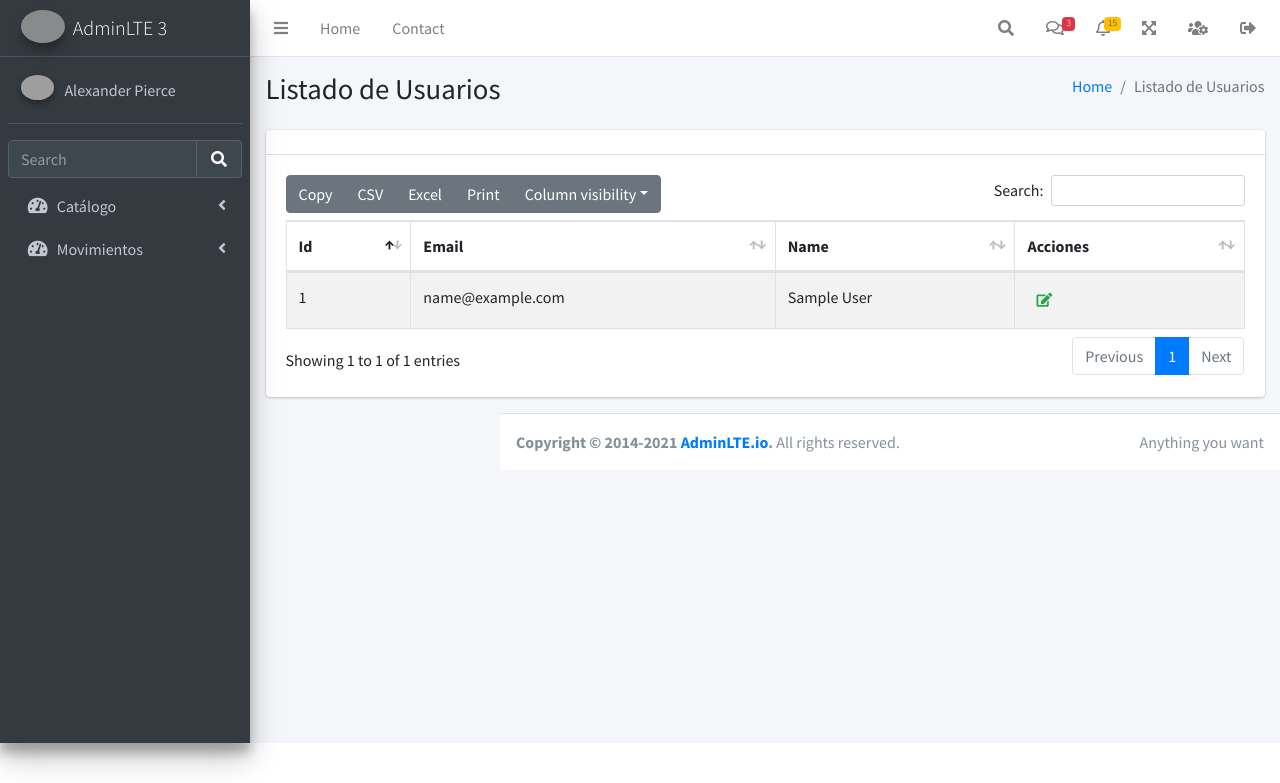
After one commit to henryDAW2022/Proyecto_Django, a Django app: page /users-lists in a window 1280 px wide. The commit adds this page. Shown: the top 783 px of the page. Run offline with Django 3.2, Linux system fonts and the light colour scheme; the visitor is signed in with stand-in values (Sample User, id 1); data comes from the database, SQL or seed files in the repository; some libraries are stand-ins or nearby versions; grey boxes are pictures that could not be loaded.

Commit message:
vista usuarios, config datatables

```diff
--- /dev/null
+++ b/bases/templates/bases/users_list.html
@@ -0,0 +1,68 @@
+{% extends 'base/index.html' %}
+
+
+{% block content_wrapper %}
+<!-- Bloque de titulo del bloque contenido -->
+
+<div class="content-header">
+    <div class="container-fluid">
+        <div class="row mb-2">
+            <div class="col-sm-6">
+                <h1 class="m-0">Listado de Usuarios</h1>
+            </div> <!-- /.col -->
+            <div class="col-sm-6">
+                <ol class="breadcrumb float-sm-right">
+                    <li class="breadcrumb-item"><a href="/">Home</a></li>
+                    <li class="breadcrumb-item active">Listado de Usuarios</li>
+                </ol>
+            </div> <!-- /.col -->
+        </div> <!-- /.row -->
+    </div> <!-- /.container-fluid -->
+</div>
+
+{% endblock content_wrapper %}
+
+
+{% block content %}
+<!-- Bloque Contenido -->
+
+<div class="row">
+    <div class="col-12">
+        <div class="card">
+            <div class="card-header">
+                <h3 class="card-title"> </h3>
+            </div>
+            <!-- /.Card-header -->
+            <div class="card-body">
+                <table id="tbl" class="table table-bordered table-striped">
+                    <thead>
+                        <tr>
+                            <th>Id</th>
+                            <th>Email</th>
+                            <th>Name</th>
+                            <th>Acciones</th>
+                        </tr>
+                    </thead>
+                    <tbody>
+                        {% for i in obj %}
+                        <tr>
+                            <td>{{i.id}}</td>
+                            <td>{{i.email}}</td>
+                            <td>{{i.get_full_name}}</td>
+                            <td>
+                                {% if not item.is_staff %}
+                                <a href="" class="btn btn-sm text-success"><i class="fa fa-edit"></i></a>
+                                {% endif %}
+                            </td>
+                        </tr>
+                        {% endfor %}
+                    </tbody>
+                </table>
+            </div>
+            <!-- /.card-body -->
+        </div>
+        <!-- /.card-body -->
+    </div>
+</div>
+
+{% endblock content %}
--- a/bases/urls.py
+++ b/bases/urls.py
@@ -11,7 +11,8 @@ urlpatterns = [
     path('login/', auth_views.LoginView.as_view(template_name='bases/login.html'),name='login'),
     path('logout/',auth_views.LogoutView.as_view(template_name='bases/login.html'),name='logout'),
 
-
+    ## rutas lista usuarios
+    path('users-lists',UserList.as_view(),name='users_list'),
 
     path('catalogo/categorias',Home.as_view(),name='categorias'),
     path('catalogo/subcategorias',Home.as_view(),name='subcategorias'),
--- a/bases/views.py
+++ b/bases/views.py
@@ -1,8 +1,19 @@
 from django.shortcuts import render
 from django.views.generic import *
-from django.contrib.auth.mixins import LoginRequiredMixin
+from django.contrib.auth.mixins import LoginRequiredMixin, PermissionRequiredMixin
+from django.contrib.auth.models import Group, Permission
+
+
+from .models import Usuario
 
 
 class Home(LoginRequiredMixin,TemplateView):
     template_name = 'bases/home.html'
     login_url = 'config:login'
+
+class UserList(LoginRequiredMixin, PermissionRequiredMixin, ListView):
+    template_name ='bases/users_list.html'
+    login_url = 'config:login'
+    model = Usuario
+    permission_required = 'bases:view_usuario'
+    context_object_name = 'obj'
--- a/templates/base/index.html
+++ b/templates/base/index.html
@@ -19,6 +19,10 @@ scratch. This page gets rid of all links and provides the needed markup only.
   <link rel="stylesheet" href="{% static 'plugins/SweetAlert2-theme-bootstrap-4/bootstrap-4.min.css' %}">
   <!-- Toastr -->
   <link rel="stylesheet" href="{% static 'plugins/toastr/toastr.min.css' %}">
+  <!-- DataTables -->
+  <link rel="stylesheet" href="{% static 'plugins/datatables-bs4/css/dataTables.bootstrap4.min.css' %}">
+  <link rel="stylesheet" href="{% static 'plugins/datatables-responsive/css/responsive.bootstrap4.min.css' %}">
+  <link rel="stylesheet" href="{% static 'plugins/datatables-buttons/css/buttons.bootstrap4.min.css' %}">
   <!-- Theme style -->
   <link rel="stylesheet" href="{% static 'dist/css/adminlte.min.css' %}">
 </head>
@@ -154,11 +158,13 @@ scratch. This page gets rid of all links and provides the needed markup only.
           <i class="fas fa-expand-arrows-alt"></i>
         </a>
       </li>
+      {% if user.is_staff %} <!-- esto es para que solo aparezca para el usuario administrador -->
       <li class="nav-item">
         <a class="nav-link" data-widget="control-sidebar" data-slide="true" href="#" role="button">
-          <i class="fas fa-th-large"></i>
+          <i class="fas fa-users-cog"></i>
         </a>
       </li>
+      {% endif %}
       <li class="nav-item">
         <a class="nav-link" id="btnLogout" href="#">
           <i class="fas fa-sign-out-alt"></i>
@@ -378,8 +384,9 @@ scratch. This page gets rid of all links and provides the needed markup only.
   <aside class="control-sidebar control-sidebar-dark">
     <!-- Control sidebar content goes here -->
     <div class="p-3">
-      <h5>Title</h5>
-      <p>Sidebar content</p>
+      <h5>Administración de Usuarios</h5>
+      <p><a href="{% url 'config:users_list' %}" rel="noopener noreferrer"><i class="fas fa-user-lock"></i>Usuarios</a></p>
+      <p><a href="#" rel="noopener noreferrer"><i class="fas fa-user"></i>Grupos</a></p>
     </div>
   </aside>
   <!-- /.control-sidebar -->
@@ -406,6 +413,20 @@ scratch. This page gets rid of all links and provides the needed markup only.
 <script src="{% static 'plugins/jquery/jquery.min.js'%}"></script>
 <!-- Bootstrap 4 -->
 <script src="{% static 'plugins/bootstrap/js/bootstrap.bundle.min.js' %}"></script>
+<!-- DataTables & Plugins -->
+<script src="{% static 'plugins/datatables/jquery.dataTables.min.js' %}"></script>
+<script src="{% static 'plugins/datatables-bs4/js/dataTables.bootstrap4.min.js' %}"></script>
+<script src="{% static 'plugins/datatables-responsive/js/dataTables.responsive.min.js' %}"></script>
+<script src="{% static 'plugins/datatables-responsive/js/responsive.bootstrap4.min.js' %}"></script>
+<script src="{% static 'plugins/datatables-buttons/js/dataTables.buttons.min.js' %}"></script>
+<script src="{% static 'plugins/datatables-buttons/js/buttons.bootstrap4.min.js' %}"></script>
+<script src="{% static 'plugins/jszip/jszip.min.js' %}"></script>
+<script src="{% static 'plugins/pdfmake/vfs_fonts.js' %}"></script>
+<script src="{% static 'plugins/pdfmake/pdfmake.min.js' %}"></script>
+<script src="{% static 'plugins/datatables-buttons/js/buttons.html5.min.js' %}"></script>
+<script src="{% static 'plugins/datatables-buttons/js/buttons.print.min.js' %}"></script>
+<script src="{% static 'plugins/datatables-buttons/js/buttons.colVis.min.js' %}"></script>
+<script src="{% static 'plugins/datatables-buttons/js/buttons.colVis.js' %}"></script>
 <!-- SweetAlert2 -->
 <script src="{% static 'plugins/sweetalert2/sweetalert2.min.js' %}"></script>
 <!-- Toastr -->
@@ -435,7 +456,7 @@ $(document).ready(function(){
 
   $($enlaces).each(function(){
     var request_path = '{{request.path}}'
-    console.log(request_path)
+    // console.log(request_path)
     var link = $(this).attr('href')
 
     if(request_path.includes(link) && link!="/"){
@@ -447,6 +468,10 @@ $(document).ready(function(){
 
     }
   })
+  $("#tbl").DataTable({
+    "responsive":true, "lengthChange": false, "autoWidth": false, "buttons": ["copy", "csv", "excel","pdf","print", 'colvis']
+  }).buttons().container().appendTo('#tbl_wrapper .col-md-6:eq(0)');
+
 })
 </script>
 
```
